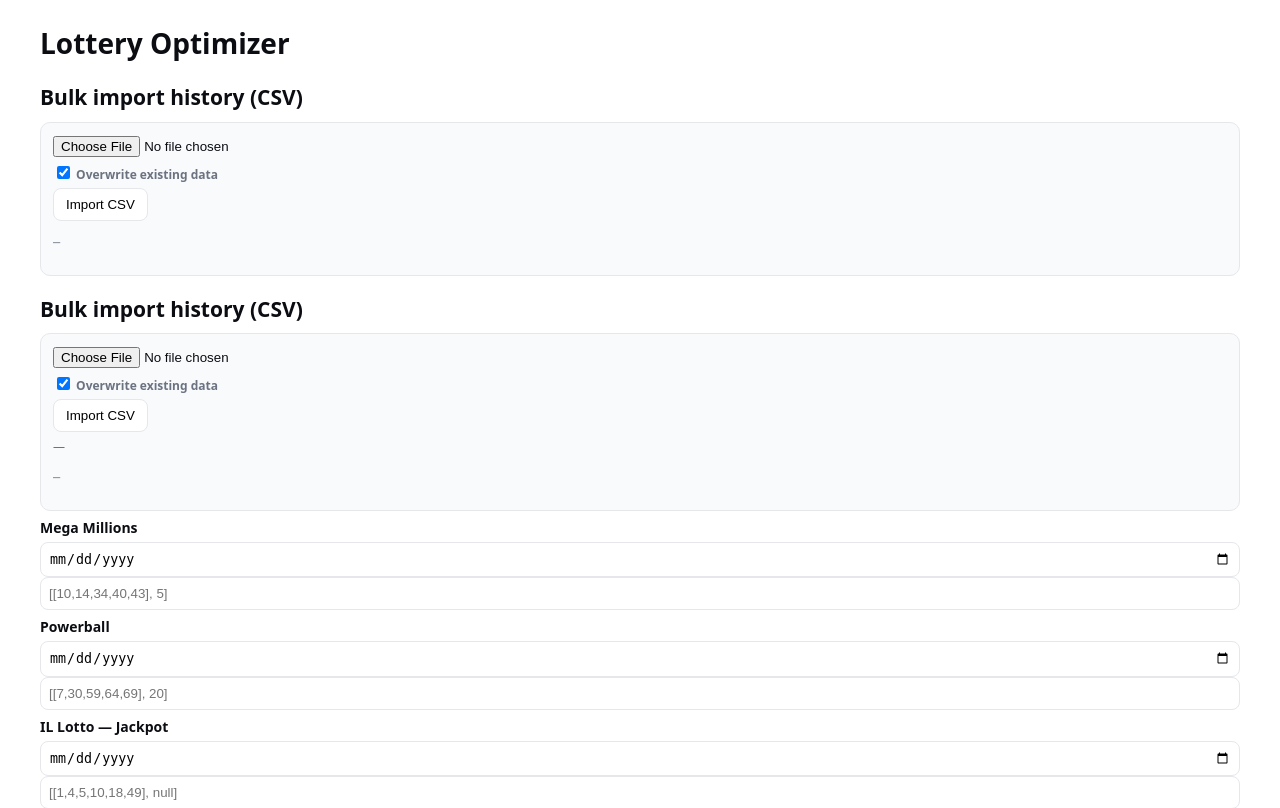
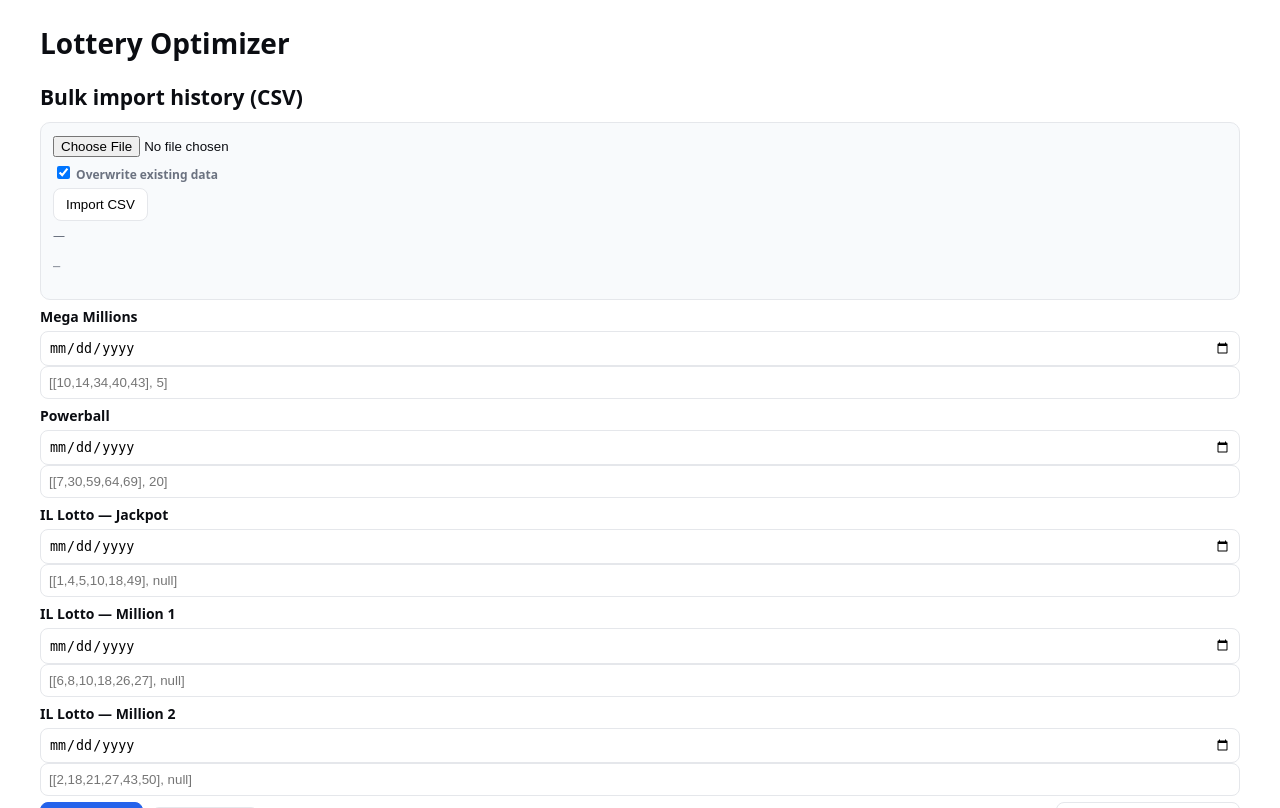
Before and after one commit to lettiehsu/lottery-optimizer, a Flask app: page / in a window 1280 px wide. Shown: the top 808 px of the page. Run offline with Flask 3, Linux system fonts and the light colour scheme.

Commit message:
Update index.html

```diff
--- a/templates/index.html
+++ b/templates/index.html
@@ -27,17 +27,6 @@
   <div class="wrap">
     <h1>Lottery Optimizer</h1>
 
-    <!-- CSV upload stays the same -->
-    <h2>Bulk import history (CSV)</h2>
-    <div class="card">
-      <form id="csv_form">
-        <input type="file" id="csv_file" accept=".csv"/>
-        <label class="muted"><input type="checkbox" id="overwrite" checked/> Overwrite existing data</label>
-        <button class="btn" id="btn_import" type="submit">Import CSV</button>
-      </form>
-      <pre id="import_out" class="mono muted">—</pre>
-    </div>
-
     <!-- PHASE 1 -->
     <h2>Bulk import history (CSV)</h2>
     <div class="card">
@@ -48,9 +37,9 @@
         </label>
         <button class="btn" id="btn_import" type="button">Import CSV</button>
       </form>
-      <div class="muted" id="csv_selected" style="margin-top:6px">—</div>
+      <div id="csv_selected" class="muted" style="margin-top:6px">—</div>
       <pre id="import_out" class="mono muted">—</pre>
-   </div>
+    </div>
 
         <label for="mm_date">Mega Millions</label>
         <input id="mm_date" type="date" />
```
